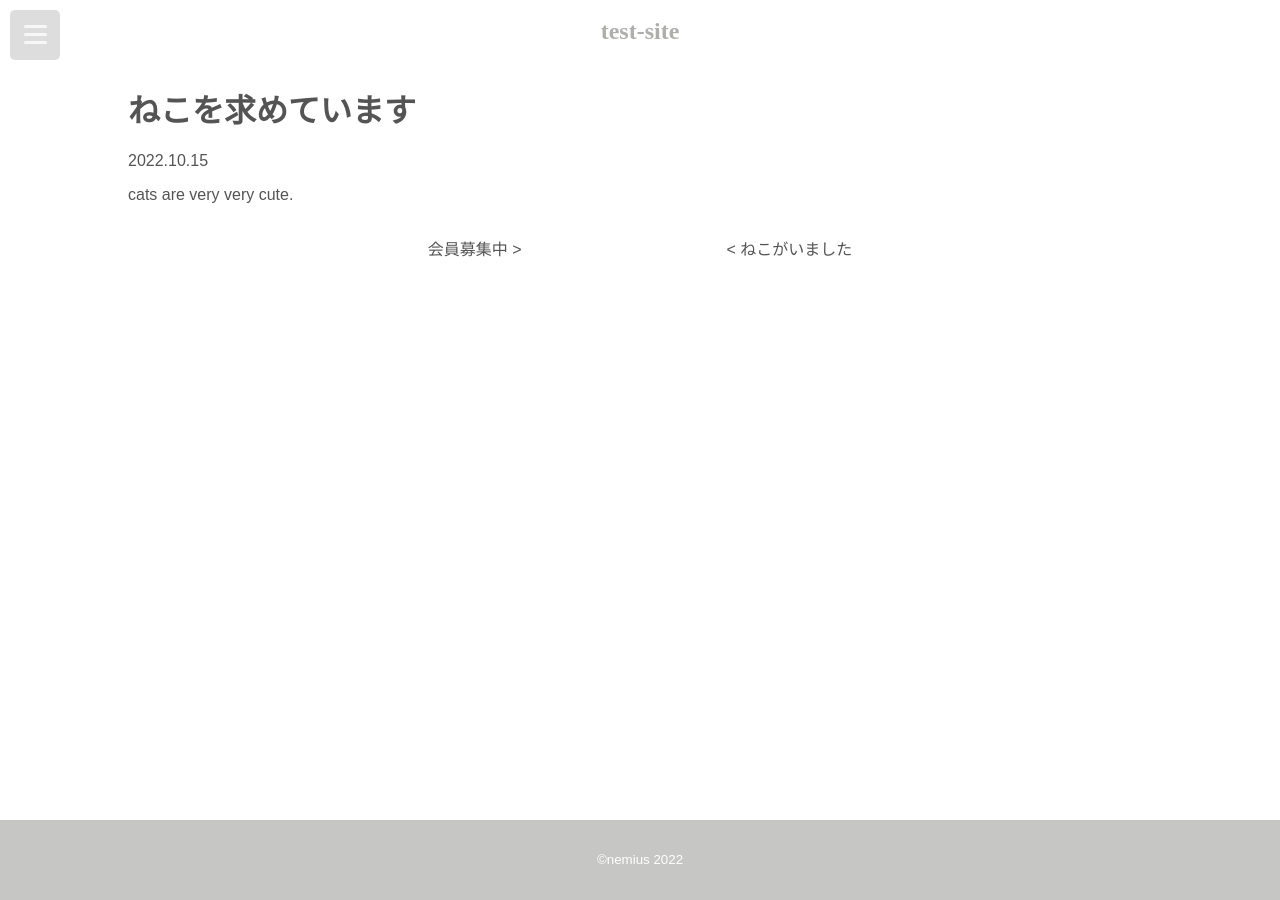
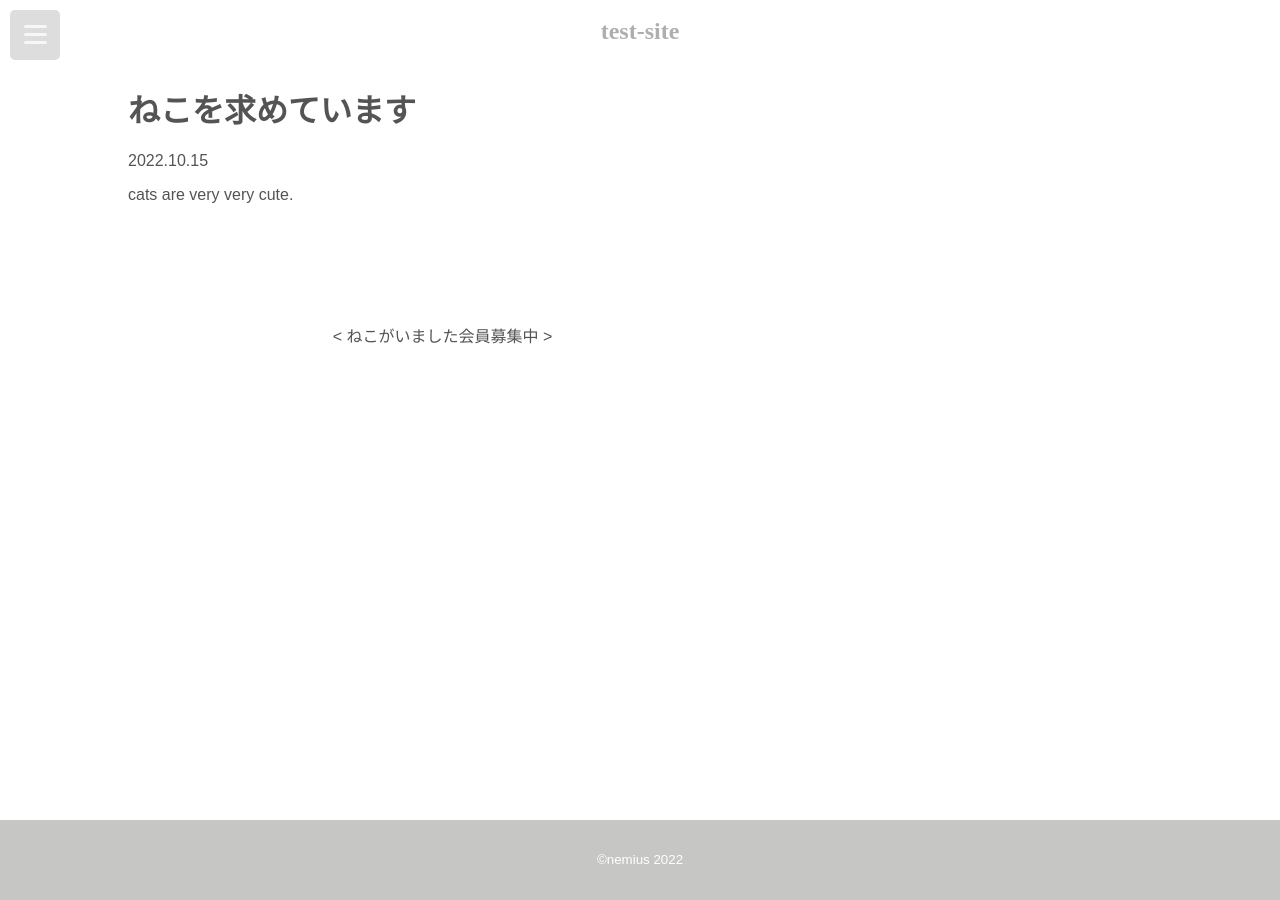
Before and after one commit to n0cti1ucent/test-site, a Jekyll site: the page built from _posts/2022-10-15-cat.md, in a window 1280 px wide. Built offline with Jekyll 4.4.1, drawn with Linux system fonts in a browser that asks for light colours.

Commit message:
adjust post view

```diff
--- a/_layouts/post.html
+++ b/_layouts/post.html
@@ -41,15 +41,15 @@
             <!-- 前後のページへのリンクを表示したい -->
             <div class="pager">
 
+                {% if page.next %}
+                <p class="pager__item--next">
+                    <a href="{{ page.next.url | relative_url }}">&lt; {{ page.next.title }}</a>
+                </p>
+                {% endif %}
+
                 {% if page.previous %}
                 <p class="pager__item--prev">
                     <a href="{{ page.previous.url | relative_url }}">{{ page.previous.title }} &gt;</a>
-                </p>
-                {% endif %}
-
-                {% if page.next %}
-                <p class="pager__item--next">
-                    <a href="{{ page.next.url | relative_url }}">&lt; {{ page.next.title }}</a>
                 </p>
                 {% endif %}
 
--- a/about.html
+++ b/about.html
@@ -9,7 +9,7 @@ layout: about
         <h2>loading</h2>
     </div>
     <div id="youtube-area">
-        <h1>about</h1>
+        <!--<h1>about</h1>-->
         <div id="youtube"></div>
         <!--youtube表示エリア-->
         <div id="youtube-mask"></div>
--- a/assets/css/about.css
+++ b/assets/css/about.css
@@ -1,4 +1,6 @@
-
+body {
+  font-family: "游ゴシック体 Medium", "YuGothic Medium", "游ゴシック Medium", "Yu Gothic Medium", "游ゴシック Medium", "Yu Gothic Medium", sans-serif;
+}
 
 #header-area h1 {
   font-size: 70px;
@@ -9,7 +11,6 @@
 }
 
 p {
-  font-family: "游ゴシック体 Medium", "YuGothic Medium", "游ゴシック Medium", "Yu Gothic Medium", "游ゴシック Medium", "Yu Gothic Medium", sans-serif;
   color: var(--color-primary-contrast);
   text-align: center;
 }
--- a/assets/css/index.css
+++ b/assets/css/index.css
@@ -61,6 +61,7 @@ footer {
 }
 
 #nav {
+  font-family: 'Kosugi Maru', serif;
   margin: 5% auto;
   border-top: 1px solid var(--color-secondary);
   list-style: none;
--- a/assets/css/post.css
+++ b/assets/css/post.css
@@ -9,6 +9,7 @@ body {
 }
 
 .pager {
+    margin: 10% 0;
     display: flex;
 }
 
@@ -20,11 +21,9 @@ body {
     color: rgb(var(--color-secondary-contrast-rgb), 0.7);
 }
 
+.pager__item--next {
+    margin-left: 20%
+}
 .pager__item--prev {
-    margin-right: 10%;
-    margin-left: auto;
+    margin-right: 20%;
 }
-.pager__item--next {
-    margin-left: 10%;
-    margin-right: auto;
-}
```
Also changed, not shown: other parts of about.html (+1 -0 lines).
